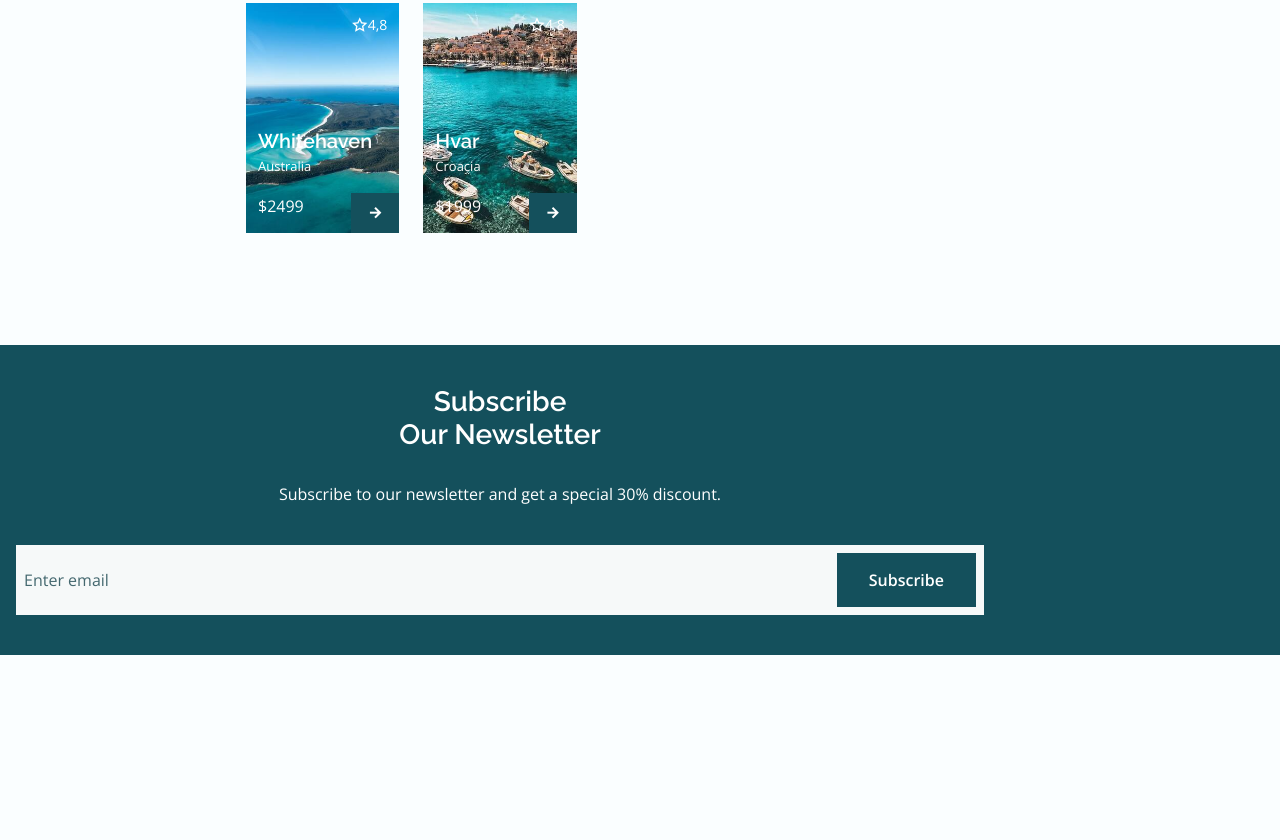
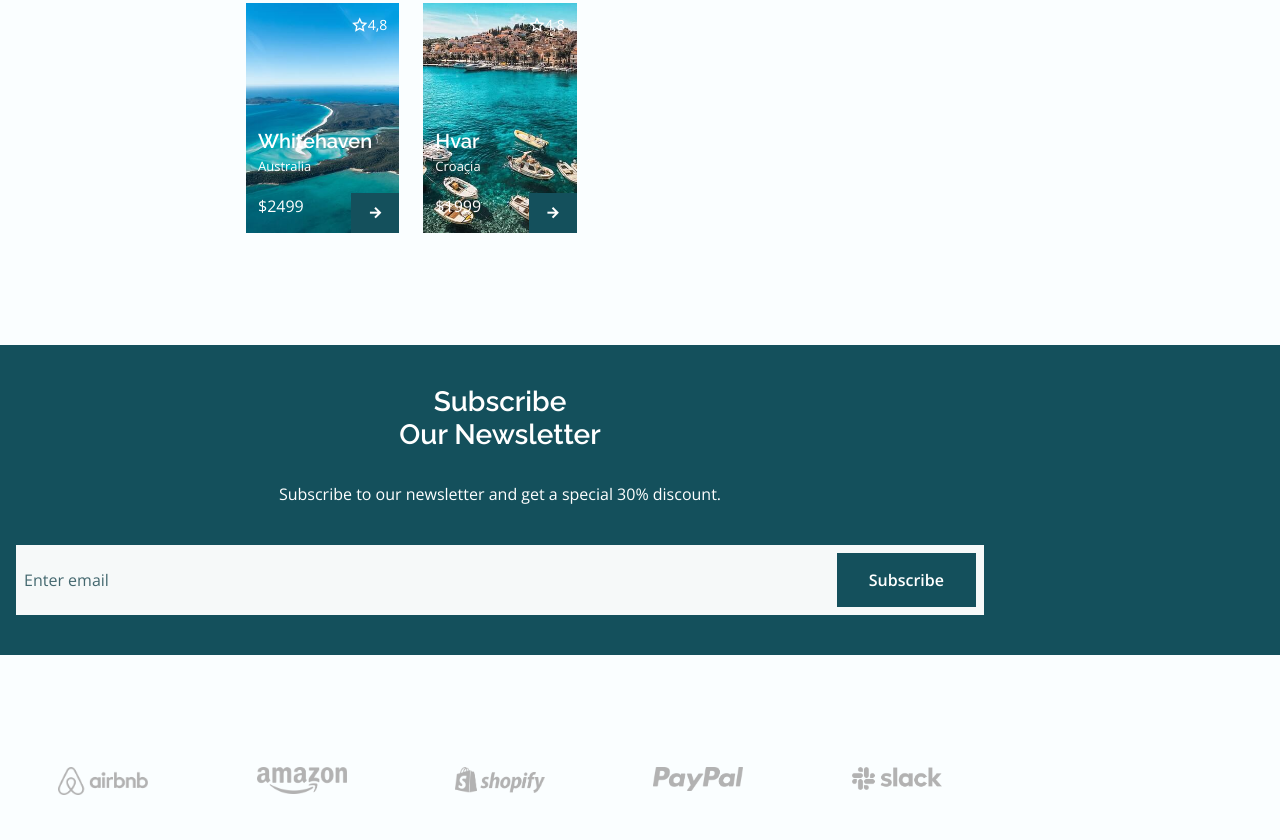
Before and after one commit to naima94/travel-agency, a plain HTML site: page index.html in a window 1280 px wide. Shown: the part 3597-4437 px from the top of the page. Before the commit the page ends 4292 px from the top, so only its background shows below. Drawn offline with nearby package versions, Linux system fonts and the light colour scheme.

Commit message:
Sponsors

```diff
--- a/index.html
+++ b/index.html
@@ -346,7 +346,30 @@
                 </div>
             </section>
 
-            <!--========== FOOTER ==========-->
+            <!--========== SPONSORS ==========-->
+            <section class="sponsor section">
+                <div class="sponsor-container container grid">
+                    <div class="sponsor-content">
+                        <img src="img/sponsors1.png" alt="" class="sponsor-img">
+                    </div>
+
+                    <div class="sponsor-content">
+                        <img src="img/sponsors2.png" alt="" class="sponsor-img">
+                    </div>
+
+                    <div class="sponsor-content">
+                        <img src="img/sponsors3.png" alt="" class="sponsor-img">
+                    </div>
+
+                    <div class="sponsor-content">
+                        <img src="img/sponsors4.png" alt="" class="sponsor-img">
+                    </div>
+
+                    <div class="sponsor-content">
+                        <img src="img/sponsors5.png" alt="" class="sponsor-img">
+                    </div>
+                </div>
+            </section>
         </main>
 
         <!--========== FOOTER ==========-->
--- a/style.css
+++ b/style.css
@@ -632,3 +632,20 @@ input {
 .subscribe-input::placeholder {
     color: var(--text-color);
 }
+
+/* ================== Sponsors================== */
+.sponsor-container {
+    grid-template-columns: repeat(auto-fit, minmax(110px, 1fr));
+    justify-items: center;
+    row-gap: 3.5rem;
+}
+
+.sponsor-img {
+    width: 90px;
+    filter: invert(.7);
+    transition: var(--img-transition);
+}
+
+.sponsor-content:hover .sponsor-img {
+    filter: invert(.3);
+}
```
